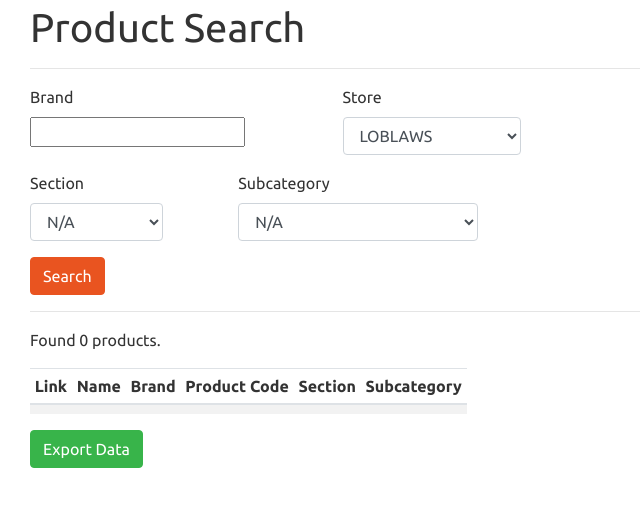
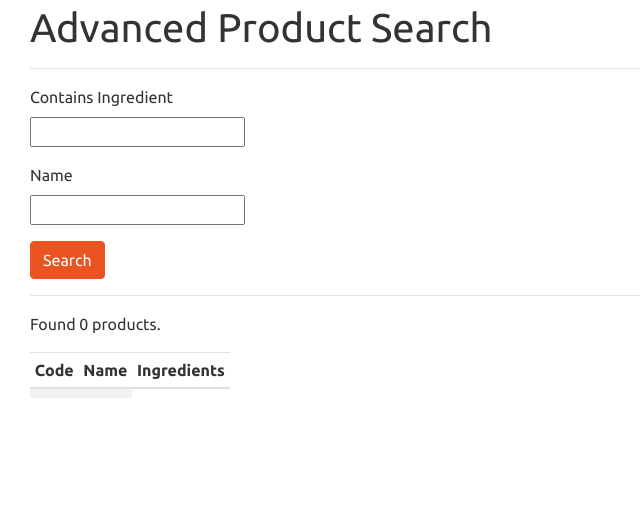
Before and after one commit to BFSSI-Bioinformatics-Lab/flaime, a Django app: template flaim/templates/product_search/index.html in a window 1280 px wide. Shown: the part 56-563 px from the top of the page, without its empty margins (0-640 px from the left). Run offline with Django 3.2, Linux system fonts and the light colour scheme; the template is opened without the code that fills it, so the values that code supplies are empty; parts of the project's set-up code (start-up, migrations or seed data) failed here and were passed over; some libraries are stand-ins or nearby versions.

Commit message:
Total remake of advanced search page, easily extensible now

```diff
--- a/flaim/templates/product_search/index.html
+++ b/flaim/templates/product_search/index.html
@@ -1,128 +1,71 @@
 {% extends "base.html" %}
 {% block content %}
+    {% block extra_head %}
+      <link rel="stylesheet" href="https://cdn.datatables.net/1.10.20/css/dataTables.bootstrap4.min.css">
+    {% endblock extra_head %}
 
   <div class="container-fluid">
-    <h1>Product Search</h1>
+    <h1>Advanced Product Search</h1>
     <hr>
     <form>
-      <div class="row">
 
-        <div class="col-sm-3">
-          <label for="brandSearch">Brand</label>
-          <div class="form-group ui-widget">
-            <input class=form-control" id="brandSearch">
-          </div>
+
+      <div>
+        <label for="ingredientSearch">Contains Ingredient</label>
+        <div class="form-group ui-widget">
+          <input class=form-control" id="ingredientSearch">
         </div>
-
-        <div class="col-sm-2">
-          <div class="form-group">
-            <label for="storeSelect">Store</label>
-            <select class="form-control" id="storeSelect">
-              <option>LOBLAWS</option>
-              <option>WALMART</option>
-              <option>AMAZON</option>
-            </select>
-          </div>
-        </div>
-
-          {#        <div class="col-sm-1">#}
-          {#          <div class="form-group">#}
-          {#            <label for="fopPresentSelect">FOP Label</label>#}
-          {#            <select class="form-control" id="fopPresentSelect">#}
-          {#              <option>N/A</option>#}
-          {#              <option>Yes</option>#}
-          {#              <option>No</option>#}
-          {#            </select>#}
-          {#          </div>#}
-          {#        </div>#}
-
       </div>
 
-        {# Loblaws Metadata #}
-      <div id="loblawsMetadata" style="display: block">
-
-        <div class="row">
-
-          <div class="col-sm-2">
-            <div class="form-group">
-              <label for="loblawsSection">Section</label>
-              <select class="form-control" style="width:auto" id="loblawsSection">
-                <option>N/A</option>
-                <option>BREAKFAST</option>
-                <option>LUNCH</option>
-                <option>DINNER</option>
-              </select>
-            </div>
-          </div>
-
-          <div class="col-sm-1">
-            <div class="form-group">
-              <label for="loblawsSubcategory">Subcategory</label>
-              <select class="form-control" style="width:auto" id="loblawsSubcategory">
-                <option>N/A</option>
-                <option>KIDS CEREAL</option>
-                <option>EVERYDAY CEREAL</option>
-                <option>OATMEAL & HOT CEREALS</option>
-                <option>HEALTH CEREAL</option>
-              </select>
-            </div>
-          </div>
-
-        </div>
-
-        <div id="walmartMetadata" style="display: none">
-        </div>
-
-        <div id="amazonMetadata" style="display: none">
+      <div>
+        <label for="nameSearch">Name</label>
+        <div class="form-group ui-widget">
+          <input class=form-control" id="nameSearch">
         </div>
       </div>
+
       <button type="button" class="btn btn-primary search-button" onclick="searchDatabase()">Search</button>
+
     </form>
 
     <hr>
     <div>
-      <p>Found <span class="number-search-results">0</span> products.</p>
+      <p>Found <span id="nSearchResults">0</span> products.</p>
     </div>
-    <div class="table table-sm table-striped results-table" style="width:auto">
-      <table>
+    <div class="table table-sm table-striped" style="width:auto">
+      <table id="resultsTable">
         <thead>
         <tr>
-          <th>Link</th>
+          <th>Code</th>
           <th>Name</th>
-          <th>Brand</th>
-          <th>Product Code</th>
-          <th>Section</th>
-          <th>Subcategory</th>
+          <th>Ingredients</th>
         </tr>
         </thead>
         <tbody class="results-body">
         <tr class="result-row">
           <td></td>
           <td></td>
-          <td></td>
-          <td></td>
-          <td></td>
-          <td></td>
         </tr>
         </tbody>
       </table>
     </div>
-    <button class="btn btn-success">Export Data</button>
-
 
   </div>
     {% block product_javascript %}
-      <script src="https://code.jquery.com/jquery-1.12.4.js"></script>
-      <script src="https://code.jquery.com/ui/1.12.1/jquery-ui.js"></script>
       <script src="https://cdnjs.cloudflare.com/ajax/libs/axios/0.19.0/axios.min.js"></script>
+      <script src="https://code.jquery.com/jquery-3.3.1.js"></script>
+      <script src="https://cdn.datatables.net/1.10.20/js/jquery.dataTables.min.js"></script>
+      <script src="https://cdn.datatables.net/1.10.20/js/dataTables.bootstrap4.min.js"></script>
+      <script src="https://cdn.datatables.net/buttons/1.6.1/js/dataTables.buttons.min.js"></script>
+      <script src="https://cdn.datatables.net/buttons/1.6.1/js/buttons.bootstrap4.min.js"></script>
+      <script src="https://cdnjs.cloudflare.com/ajax/libs/jszip/3.1.3/jszip.min.js"></script>
+      <script src="https://cdnjs.cloudflare.com/ajax/libs/pdfmake/0.1.53/pdfmake.min.js"></script>
+      <script src="https://cdnjs.cloudflare.com/ajax/libs/pdfmake/0.1.53/vfs_fonts.js"></script>
+      <script src="https://cdn.datatables.net/buttons/1.6.1/js/buttons.html5.min.js"></script>
+      <script src="https://cdn.datatables.net/buttons/1.6.1/js/buttons.print.min.js"></script>
 
       <script>
           $(document).ready(function () {
-              // Hide the metadata search elements initially
-              $("#walmartMetadata").hide();
-              $("#amazonMetadata").hide();
-              $("#loblawsMetadata").show();
-
               // Prevent enter key from submitting the form
               $('form input').keydown(function (e) {
                   if (e.keyCode == 13) {
@@ -131,78 +74,42 @@
                       return false;
                   }
               });
-          });
 
-          {# Populate available brands for autocomplete #}
-          $(function () {
-              let availableBrands = {{ brand_json|safe }};
-              $("#brandSearch").autocomplete({
-                  source: availableBrands
-              });
-          });
-
-          {# Change the available metadata filters depending on selected store #}
-          $("#storeSelect").change(function () {
-              let currently_selected_store = $(this).find("option:selected").text();
-              if (currently_selected_store === "LOBLAWS") {
-                  $("#walmartMetadata").hide();
-                  $("#amazonMetadata").hide();
-                  $("#loblawsMetadata").show();
-              } else if (currently_selected_store === "AMAZON") {
-                  $("#walmartMetadata").hide();
-                  $("#loblawsMetadata").hide();
-                  $("#amazonMetadata").show();
-
-              } else {
-                  $("#amazonMetadata").hide();
-                  $("#loblawsMetadata").hide();
-                  $("#walmartMetadata").show();
-
-              }
           });
 
           function searchDatabase() {
-              // Select text from search elements on webpage -> pass vars to API for filtering
-              let brand = $("#brandSearch").val().replace(" ", "+");
-              let store = $("#storeSelect").find("option:selected").text().replace(" ", "+");
-              let loblaws_section = $("#loblawsSection").find("option:selected").text().replace(" ", "+").replace("N/A", "");
-              let loblaws_subcategory = $("#loblawsSubcategory").find("option:selected").text().replace(" ", "+").replace("N/A", "");
+              const base_url = `/api/advanced_product/?format=datatables&`;
 
+              let searchData = {
+                  ingredients_contains: $("#ingredientSearch").val(),
+                  name_contains: $("#nameSearch").val(),
+              };
 
-              // /api/products/?name=&store=&product_code=&brand=GENERAL+MILLS&loblaws_product__section=&loblaws_product__subcategory=
+              console.log(searchData);
 
-              let base_url = `/api/products?brand=${brand}&loblaws_product__section=${loblaws_section}&loblaws_product__subcategory=${loblaws_subcategory}`;
-              console.log(base_url);
+              // Filter out empty keys to simplify the query we pass to the API
+              Object.keys(searchData).forEach((key) => (searchData[key] === '') && delete searchData[key]);
+              console.log(searchData);
 
+              const searchParams = new URLSearchParams(searchData);
 
-              axios.get(base_url)
-                  .then(function (response) {
-                      let results = response.data.results;
-                      console.log(results);
+              let table = $('#resultsTable').DataTable({
+                  "serverSide": true,
+                  "processing": false,
+                  "buttons": ['copy', 'excel', 'pdf'],
+                  "destroy": true,
+                  "dom": 'Bfrtip',
+                  "paging": true,
+                  "ajax": base_url + searchParams.toString(),
+                  "columns": [
+                      {"data": "product_code"},
+                      {"data": "name"},
+                      {"data": "nutrition_facts.ingredients",  "defaultContent": ""},
 
-                      // Update number-search-results
-                      let number_search_results = results.length;
-                      $(".number-search-results").text(number_search_results);
+                  ]
+              });
+          }
 
-                      // Select all existing rows and remove them
-                      $('.result-row').remove();
-
-                      // Create new rows for each object
-                      results.forEach(function (val) {
-                          $('.results-body').append(`<tr class='result-row'>
-                                                     <td><a href="/product_browser/${val.id}">Detail</a></td>
-                                                     </td><td>${val.name}</td><td>${val.brand}</td>
-                                                     <td>${val.product_code}</td>
-                                                     <td>${val.loblaws_product.section}</td>
-                                                     <td>${val.loblaws_product.subcategory}</td>
-                                                     </tr>`)
-                      });
-
-                  })
-                  .catch(function (error) {
-                      console.log(error);
-                  });
-          }
       </script>
     {% endblock %}
   <br>
```
